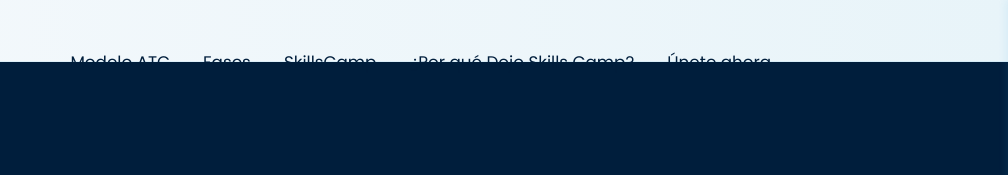
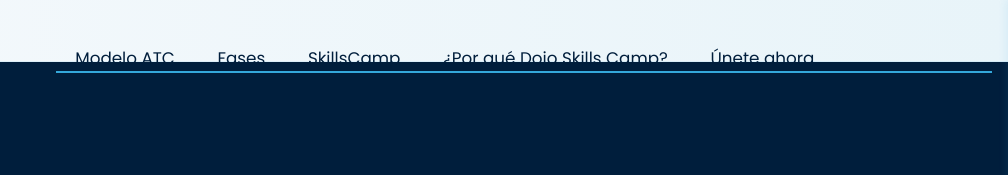
Before and after one commit to sriverat/dojo-skillscamp, a website: page index.html in a window 1280 px wide. Shown: the top 175 px of the page, 272-1280 px from the left. Drawn offline with nearby package versions, Linux system fonts and the light colour scheme.

Commit message:
style: center and adjust navigation buttons position

```diff
--- a/assets/css/styles.css
+++ b/assets/css/styles.css
@@ -193,10 +193,11 @@ body {
 
 /* Contenedor de botones de navegación */
 .nav-buttons {
-    @apply hidden md:flex items-center justify-end;
+    @apply hidden md:flex items-center justify-center;
     gap: 1.2rem;
     margin-left: auto;
     width: 100%;
+    transform: translateY(-4px);
 }
 
 @screen lg {
@@ -207,10 +208,11 @@ body {
 
 /* Estilos de los botones */
 .nav-button {
-    @apply font-medium rounded-md transition-all duration-200 whitespace-nowrap text-right relative;
-    padding: 0.45rem 0.9rem;
+    @apply font-medium rounded-md transition-all duration-200 whitespace-nowrap text-center relative;
+    padding: 0.45rem 1.2rem;
     color: var(--dark-navy);
     font-size: 1.05rem;
+    margin-top: -2px;
 }
 
 .nav-button::after {
```
